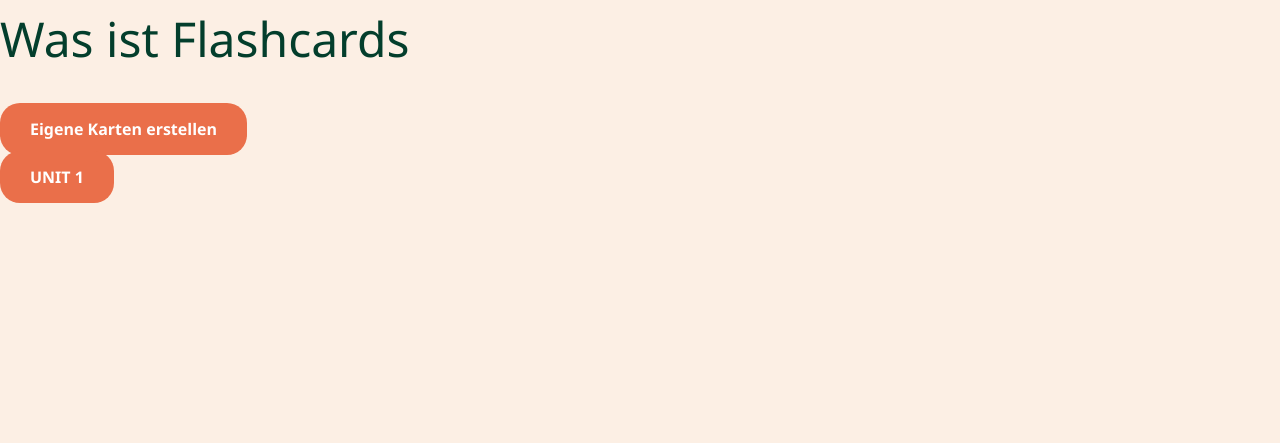
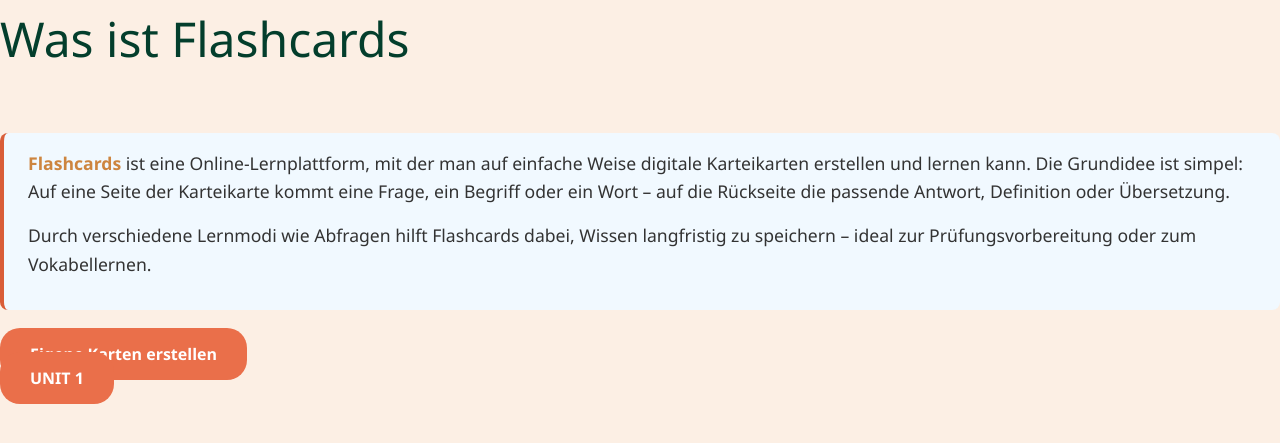
Before and after one commit to EliasResch/Flashcards, a PHP site: page / in a window 1280 px wide. Shown: the part 118-561 px from the top of the page. Run offline with PHP 8.4, Linux system fonts and the light colour scheme.

Commit message:
verbesserungen

```diff
--- a/index.php
+++ b/index.php
@@ -18,11 +18,22 @@
   <main class="tx">
     <div class="tx-text">
       <h1> Was ist Flashcards</h1><br>
-      <p></p>
+      </div>
+
+      <div class="flashcards-info">
+    <p>
+        <strong>Flashcards</strong> ist eine Online-Lernplattform, mit der man auf einfache
+        Weise digitale Karteikarten erstellen und lernen kann.
+        Die Grundidee ist simpel: Auf eine Seite der Karteikarte kommt eine Frage,
+        ein Begriff oder ein Wort – auf die Rückseite die passende Antwort, Definition oder Übersetzung.
+    </p>
+    <p>
+        Durch verschiedene Lernmodi wie Abfragen hilft Flashcards dabei, Wissen langfristig zu speichern – ideal zur Prüfungsvorbereitung oder zum Vokabellernen.
+    </p>
 
 
-      <a href="#" class="cta-button">Eigene Karten erstellen</a>
-    </div><br>
+    </div>      <a href="#" class="cta-button">Eigene Karten erstellen</a>
+    <br>
     <div class="tx-image">
 
     <a href="#" class="cta-button">UNIT 1</a>
--- a/style.css
+++ b/style.css
@@ -84,3 +84,18 @@ h1 {
 .learn {
   size: 2pc;
 }
+
+.flashcards-info {
+  background-color: #f1f9ff;
+  border-left: 4px solid #d95d38;
+  padding: 1rem 1.5rem;
+  margin: 2rem 0;
+  border-radius: 8px;
+  font-size: 1.1rem;
+  line-height: 1.6;
+  color: #333;
+}
+
+.flashcards-info strong {
+  color: peru;
+}
```
